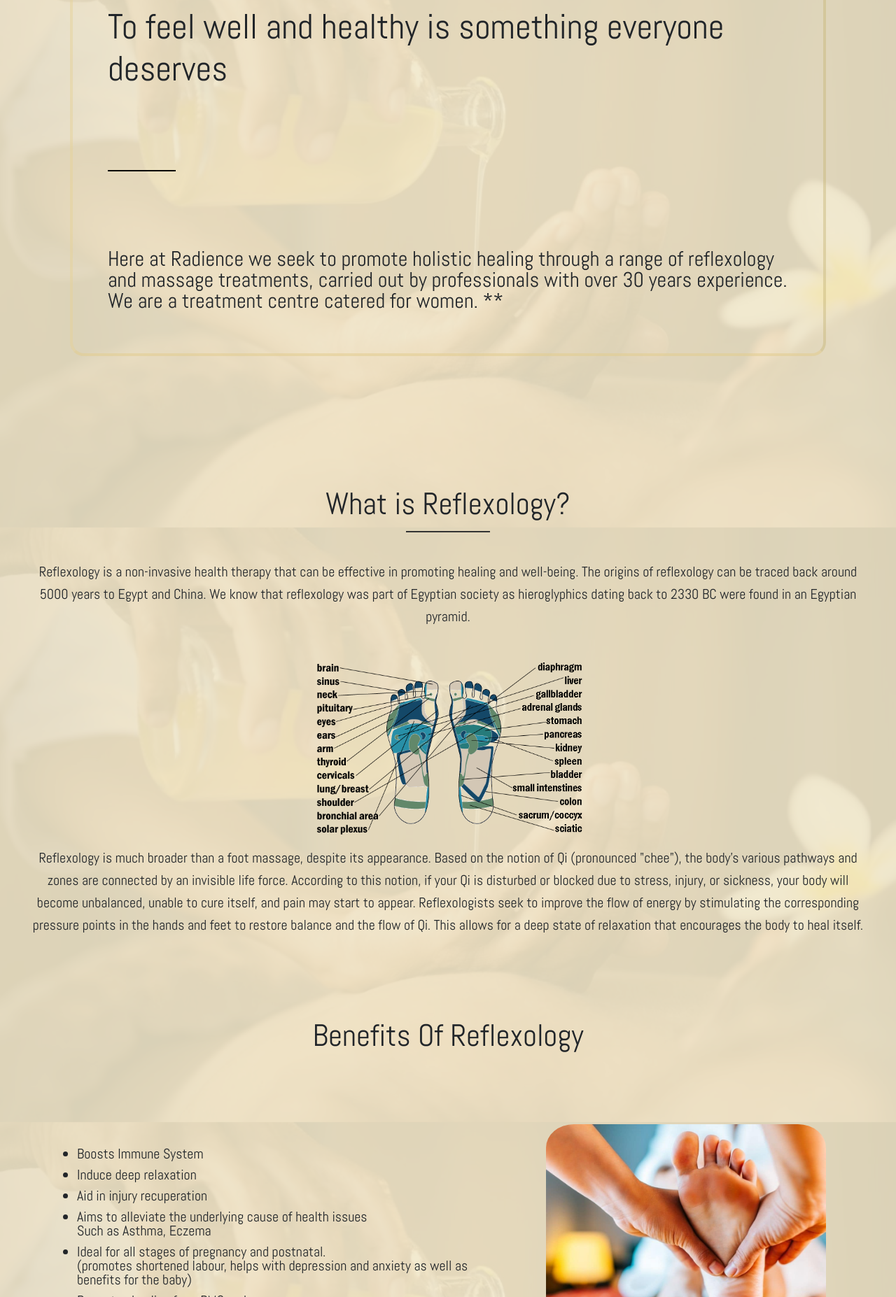
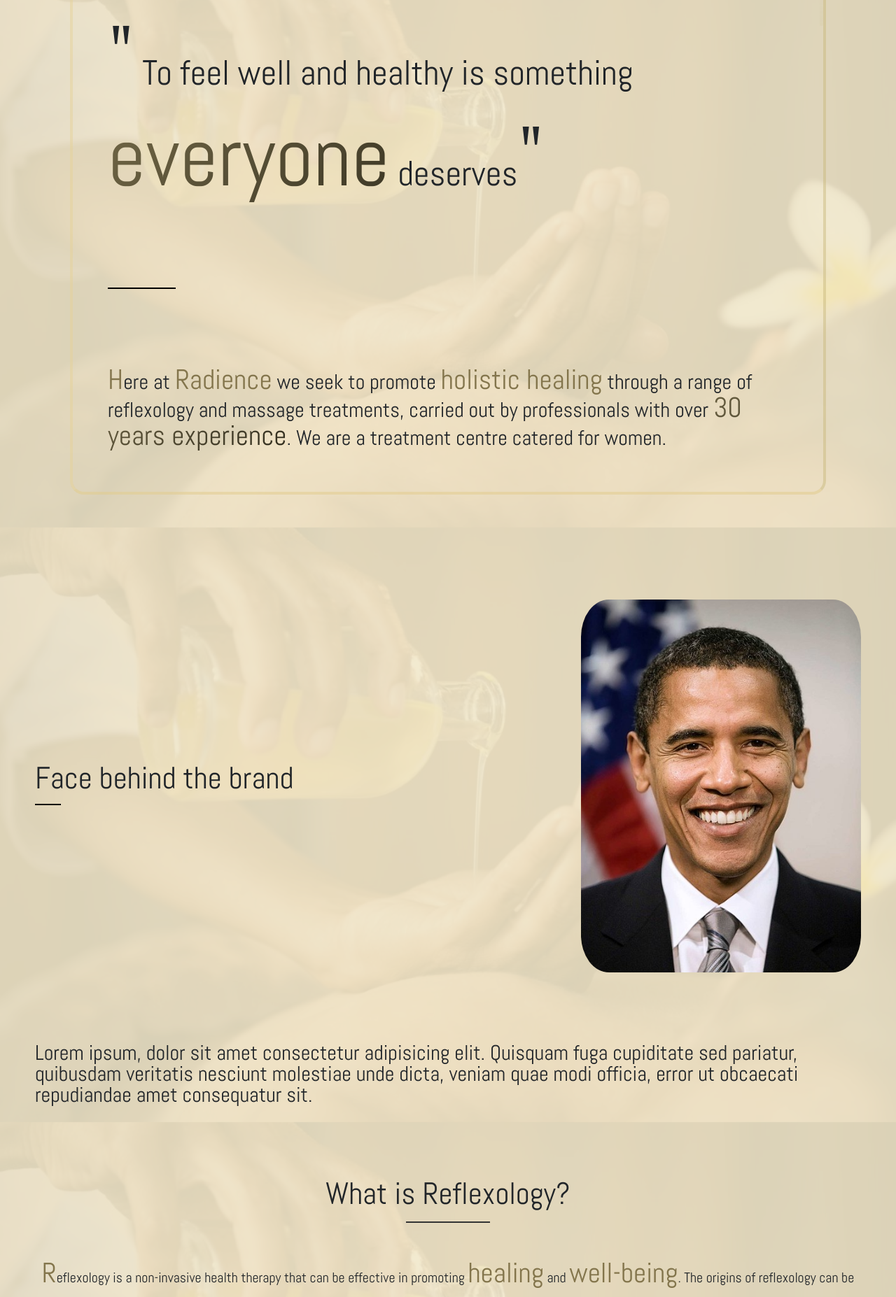
Before and after one commit to jsonde1/Zamin-Website, a plain HTML site: page index.html in a window 1280 px wide. Shown: the part 946-2800 px from the top of the page at 70% size. Drawn offline with nearby package versions, Linux system fonts and the light colour scheme; a script that the page names is missing.

Commit message:
added booking section. made some changes to text

```diff
--- a/general.css
+++ b/general.css
@@ -149,9 +149,9 @@ hr.solid {
 }
 /***CHANGING GRADIENT ANIMATION***/
 
-.blue-gradient-animation {
+.gradient-animation {
   background-color: #f3ec78;
-  background-image: linear-gradient(-45deg, #0000ff, #08dbe4);
+  background-image: linear-gradient(-45deg, #252216, #ffe7a0);
   background-size: 400% 400%;
   -webkit-background-clip: text;
   -moz-background-clip: text;
--- a/index.html
+++ b/index.html
@@ -65,7 +65,7 @@
                 <a class="nav-link" href="#contact">Contact Us</a>
               </li>
             </ul>
-            <button class="btn">Book Now</button>
+            <button class="btn" onclick="href='#booking'">Book Now</button>
           </div>
         </div>
       </nav>
@@ -79,7 +79,10 @@
             <img class="logo_main" src="media/img/radiance_t.png" alt="Shoes" />
             <div>
               <p>Stimulating healing through Reflexology and Massage</p>
-              <button class="btn mb-5">Learn More</button>
+              <div class="mt-5">
+              <button class="btn btn-lm mr-5">Learn More</button>
+              <button class="btn">Book Now</button>
+            </div>
             </div>
             </div>
               <img class="home_img fade-in" src="media/img/heroplaceholder.png" alt="Shoes" />
@@ -88,16 +91,17 @@
       <section class="aboutus" id="aboutus">
         <div class="aboutus_container">
         <h2>
+          <span class="">"</span>
           To feel well and healthy
-          is something everyone
-          deserves
+          is something <span class="gradient-animation">everyone</span>
+          deserves<span class=>"</span>
         </h2>
         <hr class="solid" />
           <p>
-            Here at Radience we seek to promote holistic healing through
+          <span>H</span>ere at <span>Radience</span> we seek to promote <span>holistic healing</span> through
             a range of reflexology and massage treatments, carried out by
-            professionals with over 30 years experience. We are a treatment
-            centre catered for women. **
+            professionals with over <span class="gradient-animation">30 years experience</span>. We are a treatment
+            centre catered for women.
           </p>
           <span class="top"></span>
           <span class="right"></span>
@@ -105,6 +109,29 @@
           <span class="left"></span>
         </div>
         </div>
+      </section>
+
+      <section class="faceofbrand">
+        <div class="faceofbrand_container">
+        <div class="d-flex justify-content-between align-items-center">
+          <div>
+          <h2 class="heading-secondary mb-1">
+Face behind the brand
+          </h2>
+          <hr class="solid" />
+        </div>
+          <img
+          class="benefit_img"
+          src="media/img/faceofbrand_placeholder.jpg"
+          alt="Shoes"
+        />
+      </div>
+            <p>
+Lorem ipsum, dolor sit amet consectetur adipisicing elit. Quisquam fuga cupiditate sed pariatur, quibusdam veritatis nesciunt molestiae unde dicta, veniam quae modi officia, error ut obcaecati repudiandae amet consequatur sit.
+            </p>
+
+          </div>
+
       </section>
 
       <section class="reflexology" id="reflexology">
@@ -115,20 +142,24 @@
         </div>
 
           <p>
-            Reflexology is a non-invasive health therapy that can be effective in promoting healing and well-being. The origins of reflexology can be traced back around 5000 years to Egypt and China. We know that reflexology was part of Egyptian society as hieroglyphics dating back to 2330 BC were found in an Egyptian pyramid.
+            <span class="">R</span>eflexology is a non-invasive health therapy that can be effective in promoting <span>healing</span> and <span>well-being</span>. The origins of reflexology can be traced back around 5000 years to Egypt and China. We know that reflexology was part of Egyptian society as hieroglyphics dating back to 2330 BC were found in an Egyptian pyramid.
           </p>
           <img class="reflex_img" src="media/img/reflexology-foot-transpasrent.png" alt="Shoes" />
           <p>
-            Reflexology is much broader than a foot massage, despite its appearance. Based on the notion of Qi (pronounced "chee"), the body's various pathways and zones are connected by an invisible life force. According to this notion, if your Qi is disturbed or blocked due to stress, injury, or sickness, your body will become unbalanced, unable to cure itself, and pain may start to appear. Reflexologists seek to improve the flow of energy by stimulating the corresponding pressure points in the hands and feet to restore balance and the flow of Qi. This allows for a deep state of relaxation that encourages the body to heal itself.
+            <span>R</span>eflexology is much broader than a foot massage, despite its appearance. Based on the notion of <span class="gradient-animation">Qi</span> (pronounced "chee"), the body's various pathways and zones are connected by an invisible life force. According to this notion, if your Qi is disturbed or blocked due to stress, injury, or sickness, your body will become <span class="span_bad">unbalanced</span>, unable to cure itself, and <span class="span_bad">pain</span> may start to appear. Reflexologists seek to improve the flow of energy by stimulating the corresponding pressure points in the hands and feet to restore balance and the flow of Qi. This allows for a deep state of <span>relaxation</span> that encourages the body to <span>heal</span> itself.
           </p>
         </div>
       </section>
 
 
       <section class="benefits">
-        <h2 class="heading-secondary">Benefits Of Reflexology</h2>
+        <div class="d-flex flex-column align-items-center mb-3">
+          <h2 class="heading-secondary mb-1">Benefits Of Reflexology</h2>
+          <hr class="solid" />
+        </div>
+
         <div class="benefitsContainer">
-          <ul>
+          <ol>
             <li>Boosts Immune System</li>
             <li>Induce deep relaxation</li>
             <li>Aid in injury recuperation</li>
@@ -139,7 +170,7 @@
             benefits for the baby) </li>
             <li>Promotes healing from PMS and menopause</li>
             <li>Emotional Balance</li>
-          </ul>
+          </ol>
           <img
             class="benefit_img"
             src="media/img/reflexology_benefits.jpg"
@@ -150,7 +181,6 @@
       <section class="section-testimonials" id="testimonials">
         <div class="testimonials-container">
           <h2 class="heading-secondary">Testimonials</h2>
-
           <div class="testimonials">
             <figure class="testimonial">
               <img
@@ -286,6 +316,12 @@
           </figure>
         </div>
       </section>
+      <section class="booking d-flex flex-column" id="booking">
+        <h2 class="heading-secondary">Book NOW!</h2>
+        <div class="calendly"id="calendly">
+          <script type="text/javascript" src="https://assets.calendly.com/assets/external/widget.js"></script>
+        </div>
+      </section>
       <section class="contact" id="contact">
         <div class="d-flex justify-content-between w-100 h-100">
           <div
@@ -309,7 +345,6 @@
                   >
             </div>
           </div>
-          <img class="homeimg" src="media/img/homeimg.jpg" alt="Shoes" />
         </div>
       </section>
     </main>
--- a/js/script.js
+++ b/js/script.js
@@ -18,3 +18,10 @@ function handleScroll() {
 }
 
 window.addEventListener("scroll", handleScroll);
+
+Calendly.initInlineWidget({
+  url: "https://calendly.com/joshuasonde",
+  parentElement: document.getElementById("calendly"),
+  prefill: {},
+  utm: {},
+});
--- a/style.css
+++ b/style.css
@@ -58,6 +58,12 @@
   font-size: 2rem;
 }
 
+.btn-lm {
+  background-color: #e2cd8e;
+  color: #000;
+  font-size: 2rem;
+}
+
 .btn:hover {
   background-color: #e2cd8e;
 }
@@ -66,7 +72,7 @@
 /* REFLEXOLOGY SECTION */
 /**************************/
 .reflexology {
-  height: 100vh;
+  min-height: 100vh;
   padding-left: 10rem;
 }
 .reflexology p {
@@ -123,7 +129,7 @@
 /**************************/
 
 .aboutus {
-  height: 100vh;
+  min-height: 100vh;
   padding: 10rem 10rem;
 }
 .aboutus_container {
@@ -145,6 +151,26 @@
 span {
   position: absolute;
   border-radius: 100vmax;
+}
+
+h2 span {
+  position: static;
+  font-size: 12rem;
+}
+
+p span {
+  position: static;
+  color: #83754c;
+  font-size: 4rem;
+}
+
+.span_bad {
+  color: red !important;
+}
+.reflexology span {
+  position: static;
+  color: #83754c;
+  font-size: 4rem;
 }
 
 .top {
@@ -266,10 +292,26 @@ span {
 }
 
 /**************************/
+/* FACEOFBRAND SECTION */
+/**************************/
+
+.faceofbrand {
+  min-height: 100vh;
+}
+.faceofbrand_container {
+  display: flex;
+  flex-direction: column;
+  justify-content: space-between;
+  gap: 10rem;
+  padding: 5rem;
+  font-size: 3rem;
+}
+
+/**************************/
 /* BENEFITS SECTION */
 /**************************/
 .benefits {
-  height: 100vh;
+  min-height: 100vh;
   padding: 0 10rem;
 }
 .benefits h2 {
@@ -289,6 +331,14 @@ span {
 }
 .benefitsContainer p {
   font-size: 1.5rem;
+}
+.benefitsContainer li {
+  margin: 3rem;
+  font-size: 3rem;
+}
+.benefitsContainer ol {
+  list-style-image: url("media/img/massage1.png");
+  font-size: 6rem;
 }
 
 .benefit_img {
@@ -351,12 +401,21 @@ span {
   transform: scale(1.1);
 }
 
+.booking {
+  height: 100vh;
+  text-align: center;
+  margin: auto;
+}
+
+.calendly {
+  height: 100%;
+}
 /**************************/
 /* CONTACT SECTION */
 /**************************/
 
 .contact {
-  height: 100vh;
+  min-height: 100vh;
   font-size: 2rem;
 }
 .contact-details {
```
Also changed, not shown: media/img/faceofbrand_placeholder.jpg (added), media/img/massage.png (added), media/img/massage1.png (added).
